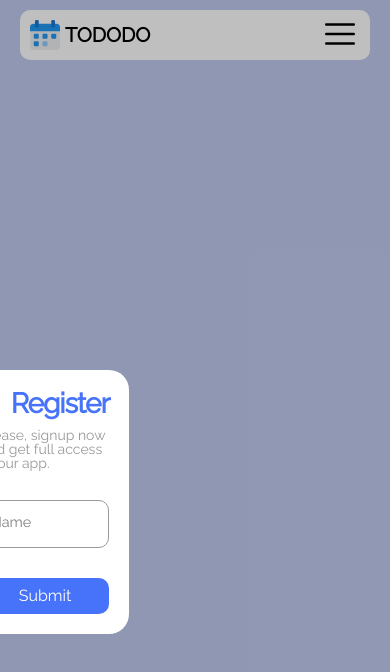
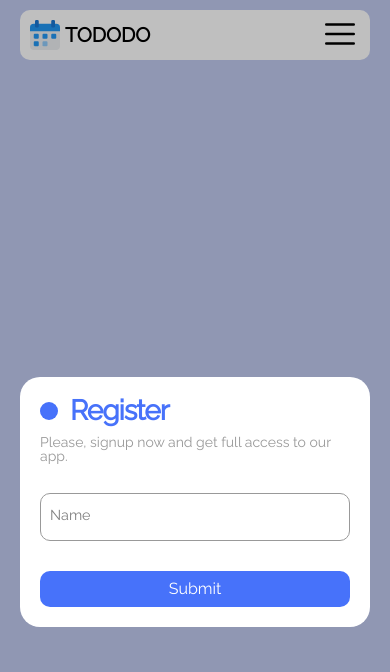
Before and after one commit to Boris-sudo/PROD_projetct, an Angular app in the folder frontend/: page /login in a window 390 px wide. Shown: the top 672 px of the page. Built offline with nearby package versions, Linux system fonts and the light colour scheme; a web font is replaced by a local one.

Commit message:
fixing mistakes

```diff
--- a/frontend/src/app/app.component.css
+++ b/frontend/src/app/app.component.css
@@ -13,7 +13,7 @@
     display: block!important;
   }
   .full-width {
-    width: 100vw;
+    width: 100vw!important;
   }
 }
 
```
